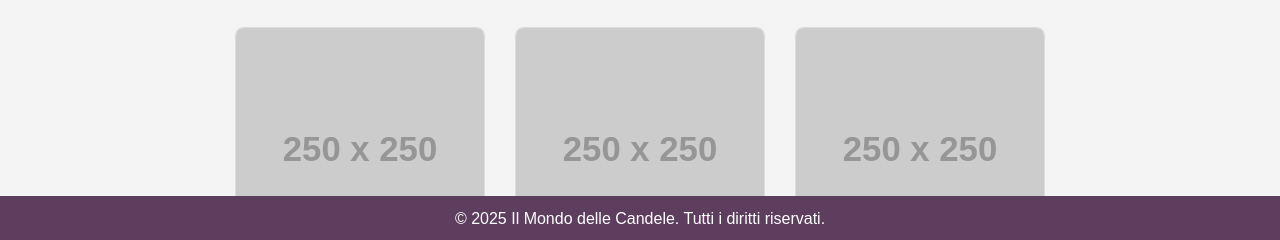
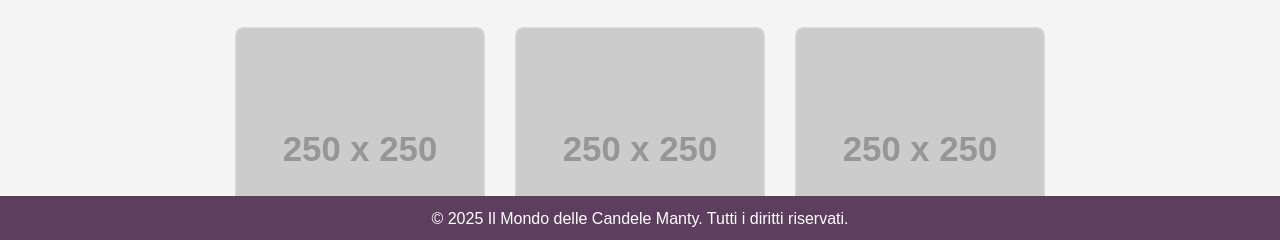
Before and after one commit to marfal16/manty, a plain HTML site: page index.html in a window 1280 px wide. Shown: the part 558-798 px from the top of the page. Drawn offline with Linux system fonts and the light colour scheme; placeholder pictures from the web are drawn by us.

Commit message:
Modifiche

```diff
--- a/index.html
+++ b/index.html
@@ -266,7 +266,7 @@
 </section>
 
 <footer>
-    <p>&copy; 2025 Il Mondo delle Candele. Tutti i diritti riservati.</p>
+    <p>&copy; 2025 Il Mondo delle Candele Manty. Tutti i diritti riservati.</p>
 </footer>
 
 </body>
```
